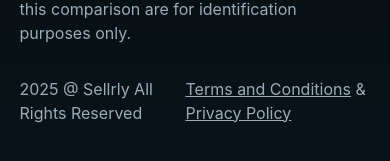
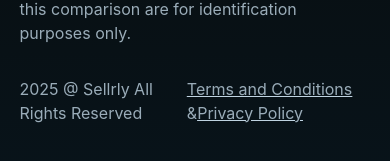
Before and after one commit to WillCBurroughs/sellrly, a React (Create React App) app: page / in a window 390 px wide. Shown: the part 5920-6081 px from the top of the page. Built offline with nearby package versions, Linux system fonts and the light colour scheme; a web font is replaced by a local one.

Commit message:
Adding links to mobile footer

```diff
--- a/src/components/molecules/MobileBottomSection.js
+++ b/src/components/molecules/MobileBottomSection.js
@@ -5,10 +5,12 @@ import SecondaryButton from '../atoms/SecondaryButton';
 import DesktopFAQSDropdown from '../atoms/DesktopFAQSDropdown';
 import SellrlyFooter from '../../images/SellrlyFooter.svg'
 import PrimaryButton from '../atoms/PrimaryButton';
-import Facebook from '../../images/Facebook.svg'
-import Instagram from '../../images/Instagram.svg'
-import Youtube from '../../images/Youtube.svg'
-import LinkedIn from '../../images/Linkedin.svg'
+import Facebook from '../../images/Facebook.svg';
+import Instagram from '../../images/Instagram.svg';
+import Youtube from '../../images/Youtube.svg';
+import LinkedIn from '../../images/Linkedin.svg';
+import { Link } from 'react-router-dom';
+
 
 
 export default function MobileBottomSection(props) {
@@ -82,8 +84,14 @@ export default function MobileBottomSection(props) {
             <p>
                 2025 @ Sellrly All Rights Reserved
             </p>
+
             <p>
-                <u>Terms and Conditions</u> & <u>Privacy Policy</u>
+              <Link to="/terms-of-service" className="custom-link">
+                <u>Terms and Conditions</u>
+              </Link> &
+              <Link to="/privacy-policy" className="custom-link">
+                <u>Privacy Policy</u>
+              </Link>
             </p>
         </div>
     </div>
```
